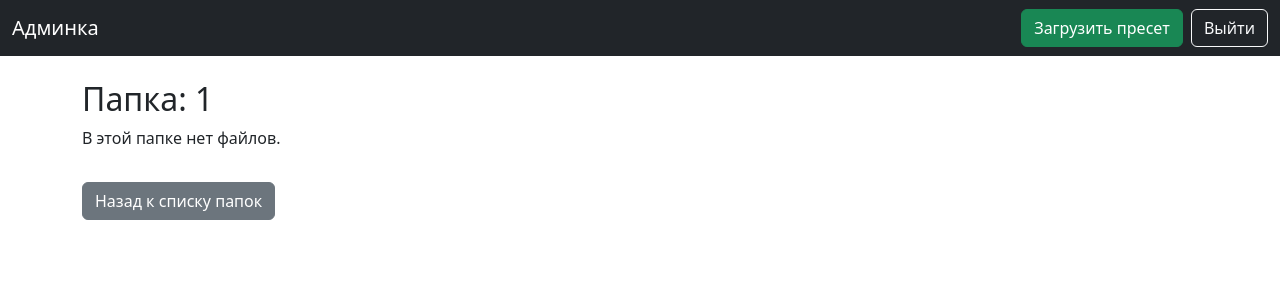
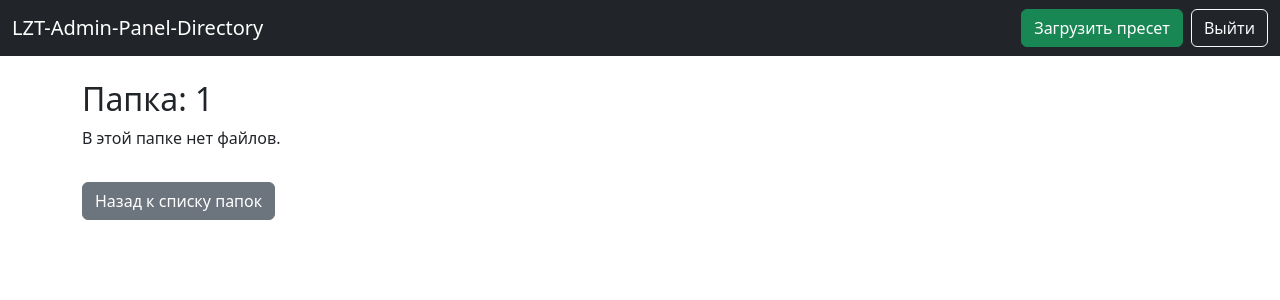
Before and after one commit to miqblade/server, a Flask app: page /dashboard/1 in a window 1280 px wide. Shown: the top 300 px of the page. Run offline with Flask 3, Linux system fonts and the light colour scheme; a user stored in the database is signed in.

Commit message:
Update dashboard_files.html

```diff
--- a/settings-for-server/templates/dashboard_files.html
+++ b/settings-for-server/templates/dashboard_files.html
@@ -3,13 +3,13 @@
 <head>
   <meta charset="UTF-8" />
   <meta name="viewport" content="width=device-width, initial-scale=1" />
-  <title>Админка — {{ folder }}</title>
+  <title>LZT-Admin-Panel-Directory — {{ folder }}</title>
   <link href="https://cdn.jsdelivr.net/npm/bootstrap@5.3.0/dist/css/bootstrap.min.css" rel="stylesheet" />
 </head>
 <body>
 <nav class="navbar navbar-expand-lg navbar-dark bg-dark">
   <div class="container-fluid">
-    <a class="navbar-brand" href="{{ url_for('dashboard') }}">Админка</a>
+    <a class="navbar-brand" href="{{ url_for('dashboard') }}">LZT-Admin-Panel-Directory</a>
     <div class="d-flex">
       <a href="{{ url_for('upload') }}" class="btn btn-success me-2">Загрузить пресет</a>
       <a href="{{ url_for('logout') }}" class="btn btn-outline-light">Выйти</a>
```
